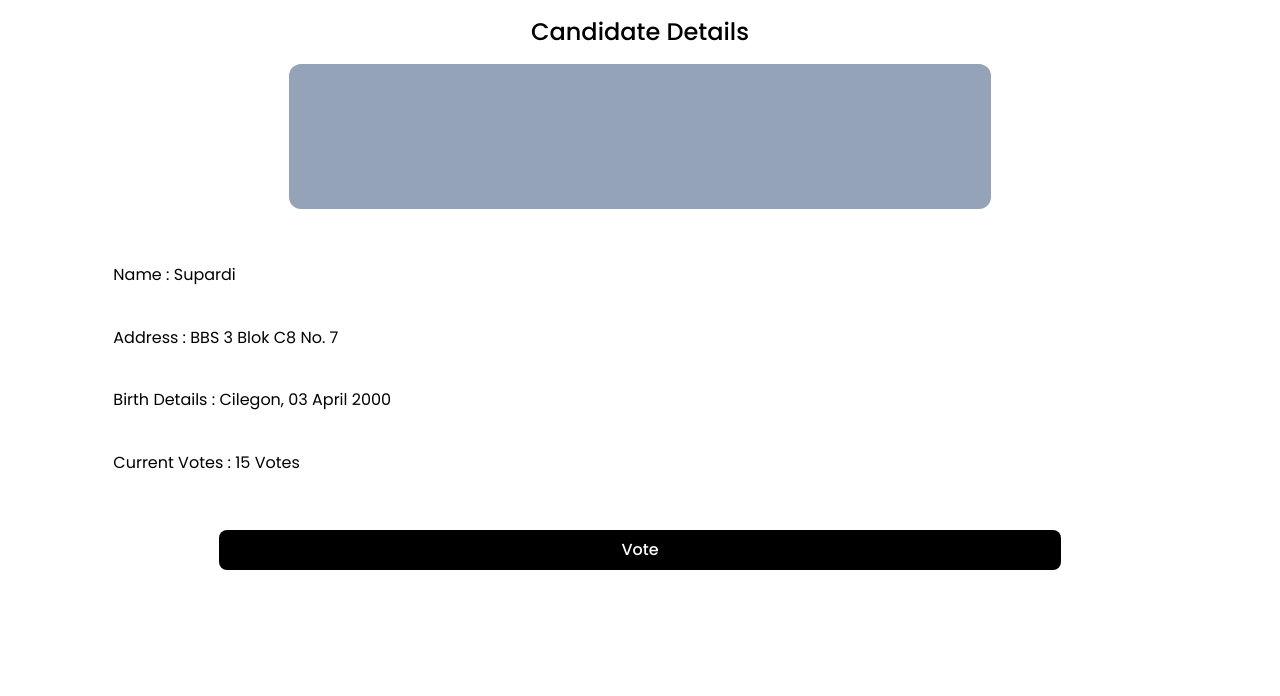
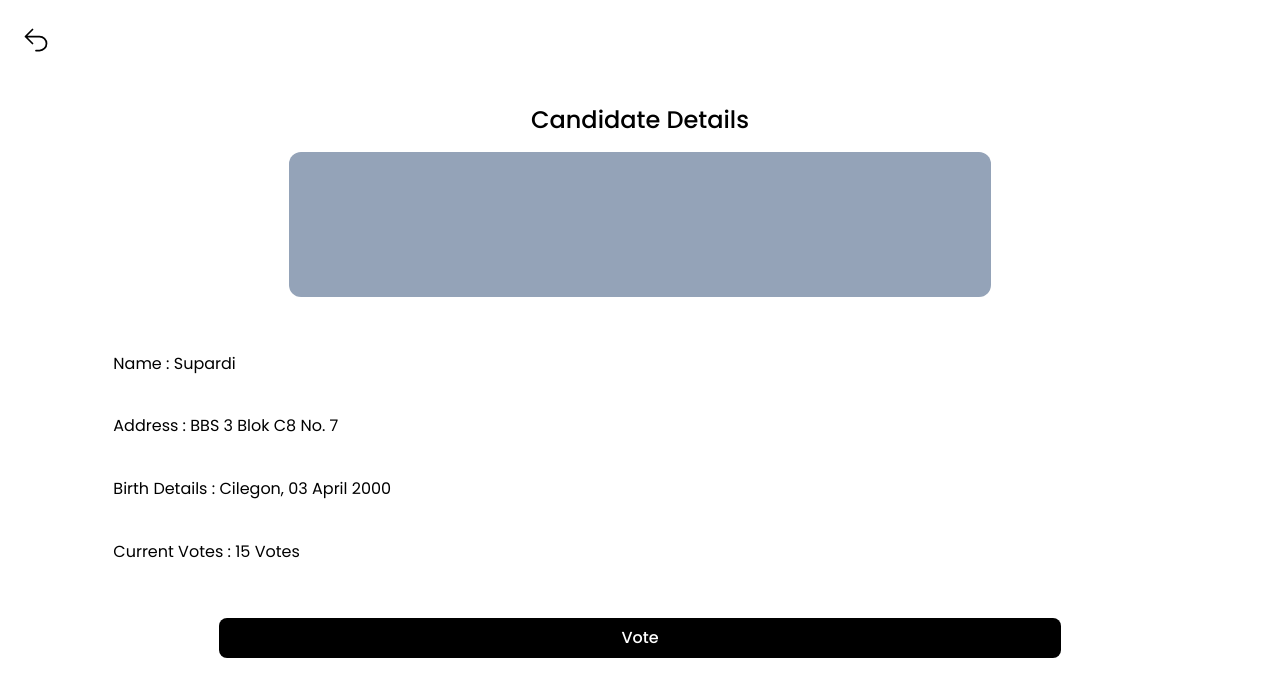
Before and after one commit to Wasomeno/voting-app, a Next.js app: page /candidates/1 in a window 1280 px wide. Both pictures are taken after typing "Sample", "Sample" into the empty fields and a click on the input "Submit". Shown: the top 696 px of the page. Built offline with nearby package versions, Linux system fonts and the light colour scheme.

Commit message:
Add: back button & change container to flex-col

```diff
--- a/pages/candidates/[candidateId].js
+++ b/pages/candidates/[candidateId].js
@@ -14,8 +14,27 @@ const CandidateDetails = () => {
   ]);
 
   return (
-    <div className="w-full h-5/6 p-2">
-      <div className="text-center m-2 mb-4">
+    <div className="w-full h-5/6 p-2 relative flex flex-col justify-center">
+      <button
+        onClick={() => router.push("/")}
+        className="w-14 h-10 flex justify-center items-center top-5 absolute"
+      >
+        <svg
+          xmlns="http://www.w3.org/2000/svg"
+          fill="none"
+          viewBox="0 0 24 24"
+          strokeWidth={1.5}
+          stroke="currentColor"
+          className="w-7 h-7"
+        >
+          <path
+            strokeLinecap="round"
+            strokeLinejoin="round"
+            d="M9 15L3 9m0 0l6-6M3 9h12a6 6 0 010 12h-3"
+          />
+        </svg>
+      </button>
+      <div className="text-center m-2 mb-4 mt-6">
         <h1 className="font-poppins font-medium text-2xl">Candidate Details</h1>
       </div>
       <div className="flex flex-wrap justify-center gap-4 items-start w-full h-4/6">
```
